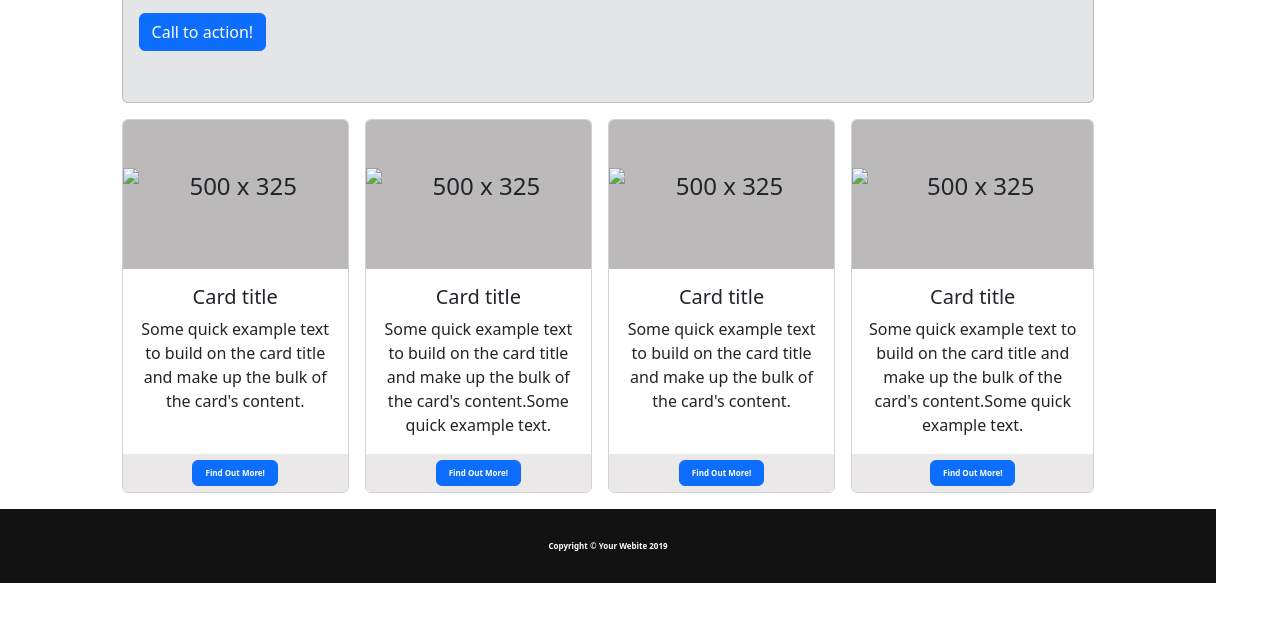
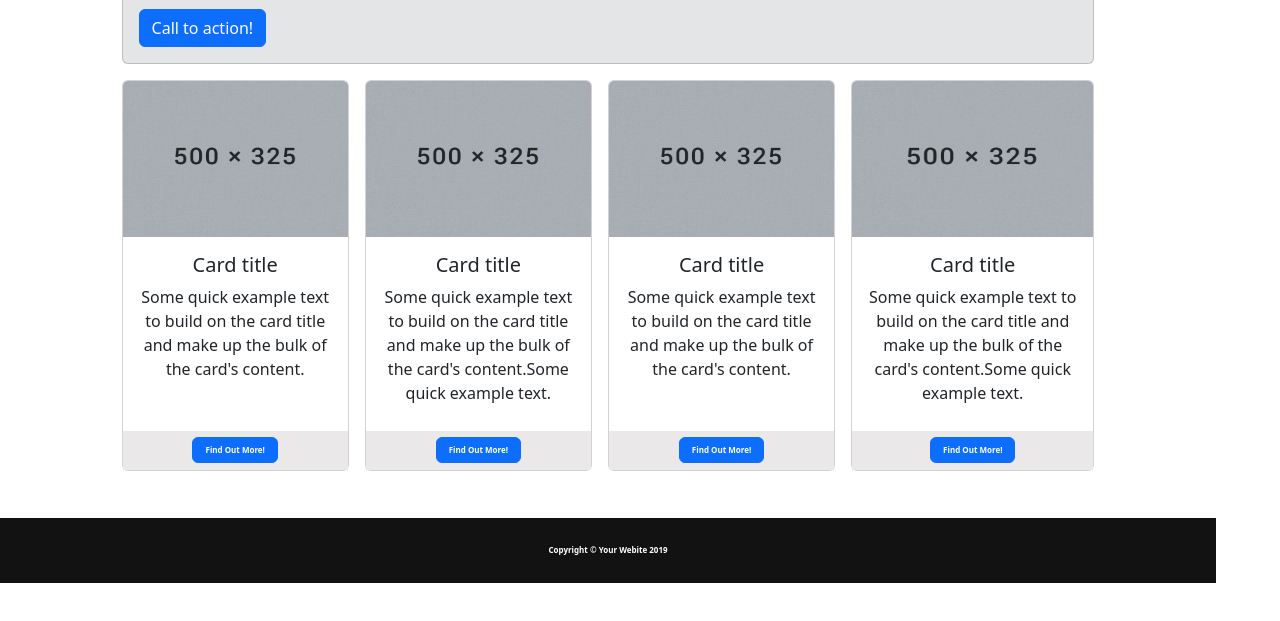
Before and after one commit to lrina7/w8-bootstrap, a plain HTML site: page index.html in a window 1280 px wide. Shown: the part 177-798 px from the top of the page. Drawn offline with Linux system fonts and the light colour scheme.

Commit message:
add cart

```diff
--- a/index.html
+++ b/index.html
@@ -46,19 +46,12 @@
             </div>
           </div>
           <div class="col-sm-3" style="padding: 0; margin-top: 1em">
-            <div class="card" style="height: 100%; margin-right: 1em">
+            <div class="card" style="height: 90%; margin-right: 1em">
               <img
                 class="card-img-top"
-                src="..."
+                src="/w8-bootstrap/cart.jpg"
                 alt="500 x 325"
-                style="
-                  background: rgb(187, 185, 185);
-                  width: 100%;
-                  height: 40%;
-                  font-size: 1.5em;
-                  text-align: center;
-                  padding-top: 2em;
-                "
+                style="width: 100%; height: 40%"
               />
               <div
                 class="card-body"
@@ -95,19 +88,12 @@
             </div>
           </div>
           <div class="col-sm-3" style="padding: 0px; margin-top: 1em">
-            <div class="card" style="height: 100%; margin-right: 1em">
+            <div class="card" style="height: 90%; margin-right: 1em">
               <img
                 class="card-img-top"
-                src="..."
+                src="/w8-bootstrap/cart.jpg"
                 alt="500 x 325"
-                style="
-                  background: rgb(187, 185, 185);
-                  width: 100%;
-                  height: 40%;
-                  font-size: 1.5em;
-                  text-align: center;
-                  padding-top: 2em;
-                "
+                style="width: 100%; height: 40%"
               />
               <div
                 class="card-body"
@@ -144,19 +130,12 @@
             </div>
           </div>
           <div class="col-sm-3" style="padding: 0px; margin-top: 1em">
-            <div class="card" style="height: 100%; margin-right: 1em">
+            <div class="card" style="height: 90%; margin-right: 1em">
               <img
                 class="card-img-top"
-                src="..."
+                src="/w8-bootstrap/cart.jpg"
                 alt="500 x 325"
-                style="
-                  background: rgb(187, 185, 185);
-                  width: 100%;
-                  height: 40%;
-                  font-size: 1.5em;
-                  text-align: center;
-                  padding-top: 2em;
-                "
+                style="width: 100%; height: 40%"
               />
               <div
                 class="card-body"
@@ -193,19 +172,12 @@
             </div>
           </div>
           <div class="col-sm-3" style="padding: 0px; margin-top: 1em">
-            <div class="card" style="height: 100%">
+            <div class="card" style="height: 90%">
               <img
                 class="card-img-top"
-                src="..."
+                src="/w8-bootstrap/cart.jpg"
                 alt="500 x 325"
-                style="
-                  background: rgb(187, 185, 185);
-                  width: 100%;
-                  height: 40%;
-                  font-size: 1.5em;
-                  text-align: center;
-                  padding-top: 2em;
-                "
+                style="width: 100%; height: 40%"
               />
               <div
                 class="card-body"
```
Also changed, not shown: cart.jpg (added).
